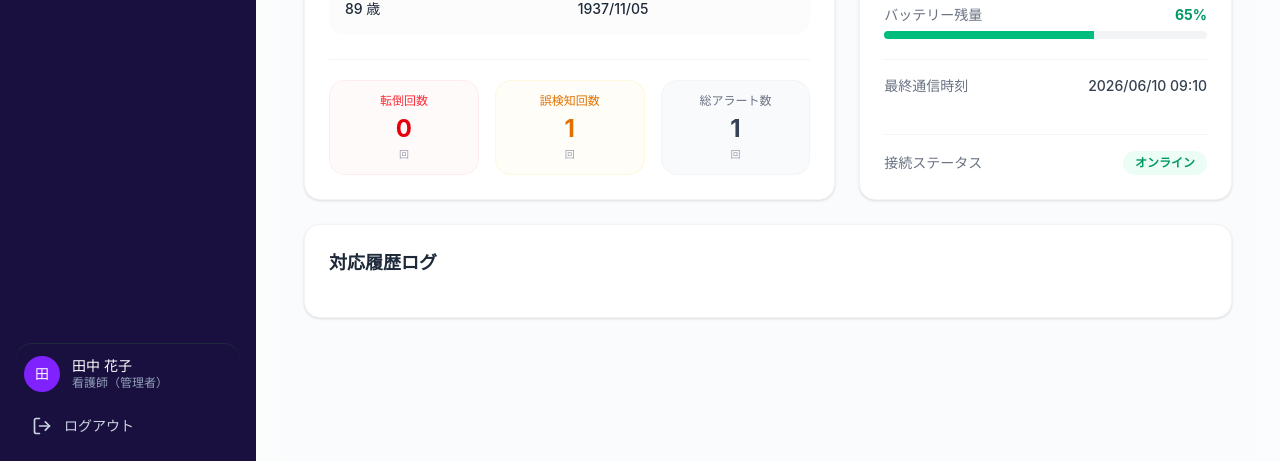
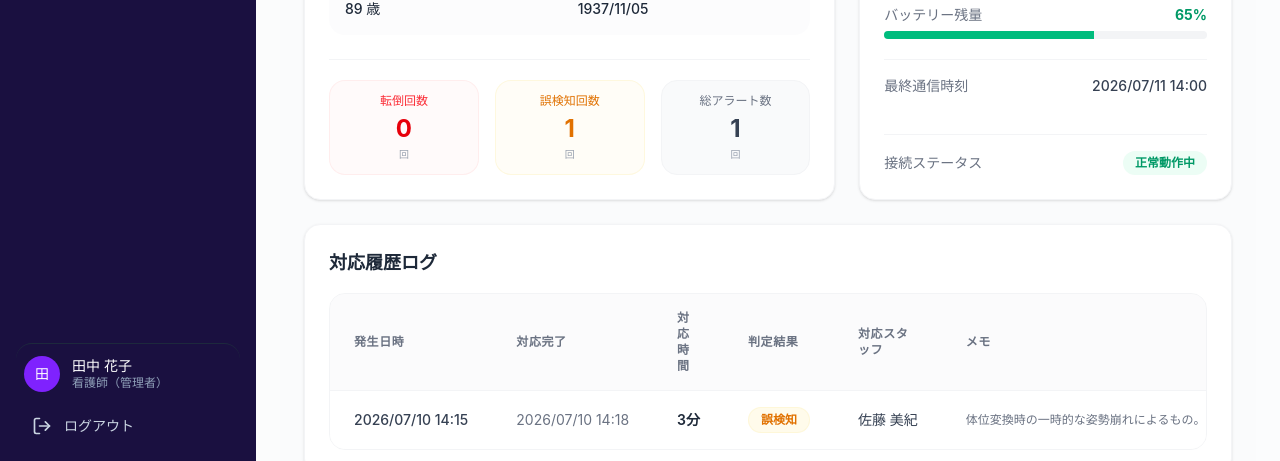
Before and after one commit to CCCproject2026/ccc_project_2026, a Next.js app in the folder main/web/: page /dashboard/residents/ito-shigeru in a window 1280 px wide. Shown: the part 336-797 px from the top of the page. Built offline with nearby package versions, Linux system fonts and the light colour scheme; no server answers.

Commit message:
feat:add the history of each patient

```diff
--- a/main/web/src/app/response/page.tsx
+++ b/main/web/src/app/response/page.tsx
@@ -7,10 +7,7 @@ export default function ResponsePage() {
 		<div className="flex h-screen w-screen overflow-hidden bg-gray-50/60 pb-16 md:pb-0">
 			<Sidebar />
 			<div className="flex-1 flex flex-col min-w-0 h-full overflow-hidden">
-				<TopBar
-					title="対応記録"
-					breadcrumb="ダッシュボード"
-				/>
+				<TopBar title="対応記録" breadcrumb="ダッシュボード" />
 				<main className="flex-1 p-4 md:p-6 overflow-y-auto min-w-0 bg-transparent">
 					<ResponseRecordForm />
 				</main>
--- a/main/web/src/features/dashboard/components/ResponseHistoryTable.tsx
+++ b/main/web/src/features/dashboard/components/ResponseHistoryTable.tsx
@@ -1,26 +1,86 @@
-// Response history table placeholder.
-// uses shared/ui/Table, shared/tokens/colors, shared/tokens/spacing
 // src/features/dashboard/components/ResponseHistoryTable.tsx
 
-// 1. 受け取るデータの型（Props）を定義
 interface ResponseHistoryTableProps {
 	data: Array<{
 		id: string;
 		createdAt: string;
 		respondedAt: string;
 		duration: string;
-		judgment: string;
+		judgment: string; // "転倒" | "誤検知" | "その他巡回" など
 		staff: string;
 		memo: string;
 	}>;
 }
 
-// 2. 引数で { data } を受け取るように修正
 export function ResponseHistoryTable({ data }: ResponseHistoryTableProps) {
+	// 💡 ロジック追加: 判定結果（judgment）が「転倒」または「誤検知」のデータのみに絞り込む
+	const alarmHistoryOnly = data.filter(
+		(item) => item.judgment === "転倒" || item.judgment === "誤検知",
+	);
+
+	// 絞り込んだ結果、データが空の場合の安全処理
+	if (!alarmHistoryOnly || alarmHistoryOnly.length === 0) {
+		return (
+			<div className="text-center py-8 text-gray-400 text-sm">
+				アラームに関する対応履歴はありません。
+			</div>
+		);
+	}
+
 	return (
-		<div className="overflow-x-auto">
-			{/* テーブルのレンダリング処理で、この data を使うようにします */}
-			{/* 例: data.map((item) => ...) */}
+		<div className="overflow-x-auto w-full rounded-xl border border-gray-100">
+			<table className="w-full text-left border-collapse min-w-[800px]">
+				<thead>
+					<tr className="bg-gray-50/70 border-b border-gray-100 text-gray-500 text-xs font-semibold uppercase tracking-wider">
+						<th className="px-6 py-4">発生日時</th>
+						<th className="px-6 py-4">対応完了</th>
+						<th className="px-6 py-4">対応時間</th>
+						<th className="px-6 py-4">判定結果</th>
+						<th className="px-6 py-4">対応スタッフ</th>
+						<th className="px-6 py-4">メモ</th>
+					</tr>
+				</thead>
+
+				<tbody className="divide-y divide-gray-100 text-sm text-gray-600 bg-white">
+					{/* 💡 修正: 元の data ではなく、絞り込んだ alarmHistoryOnly でループを回す */}
+					{alarmHistoryOnly.map((item) => (
+						<tr
+							key={item.id}
+							className="hover:bg-gray-50/50 transition-colors duration-150"
+						>
+							<td className="px-6 py-4 whitespace-nowrap font-medium text-gray-700">
+								{item.createdAt}
+							</td>
+							<td className="px-6 py-4 whitespace-nowrap text-gray-500">
+								{item.respondedAt}
+							</td>
+							<td className="px-6 py-4 whitespace-nowrap font-semibold text-gray-800">
+								{item.duration}
+							</td>
+							<td className="px-6 py-4 whitespace-nowrap">
+								<span
+									className={`px-3 py-1 rounded-full text-xs font-bold inline-block ${
+										item.judgment === "転倒"
+											? "bg-red-50 text-red-600 border border-red-100/50"
+											: "bg-amber-50 text-amber-600 border border-amber-100/50"
+									}`}
+								>
+									{item.judgment}
+								</span>
+							</td>
+							<td className="px-6 py-4 whitespace-nowrap font-medium text-gray-700">
+								{item.staff}
+							</td>
+							<td
+								className="px-6 py-4 max-w-[300px] truncate text-gray-500 text-xs"
+								title={item.memo}
+							>
+								{item.memo || "—"}
+							</td>
+						</tr>
+					))}
+				</tbody>
+			</table>
 		</div>
 	);
 }
--- a/main/web/src/features/dashboard/constants/mockDashboardData.ts
+++ b/main/web/src/features/dashboard/constants/mockDashboardData.ts
@@ -1,28 +1,35 @@
+// src/features/dashboard/constants/mockDashboardData.ts
+
 import { AlertTriangle, Cpu, UserCheck, Users } from "lucide-react";
 
 /**
- * * このファイルはダッシュボード画面で使用するすべてのモックデータを管理しています。
- * 画面の表示崩れやデータの矛盾（食い違い）を防ぐため、以下の自動連携システムを組んでいます。
- * * 修正ルール:
- * 1. 住民を追加・削除したり、ステータス（正常/アラーム）を変えたいときは、
- * 一番上の `residents` 配列の中身だけを修正してください。
- * 2. `mockAlarmData`（バナー用データ）と `stats`（統計カードの数字）は、
- * `residents` の状態から自動的に計算・連動されるため、手動で修正する必要はありません。
+ * ============================================================================
+ * 【開発者向け説明】
+ * このファイルはダッシュボード画面と詳細画面で使用するすべてのモックデータを一元管理しています。
+ * 画面上の「統計数字」と「対応履歴の件数」の食い違い（矛盾）を防ぐため、
+ * すべて rawResidents の数値をベースに自動計算・動的生成されるロジックを組んでいます。
+ *
+ * 修正ルール:
+ * 1. 住民を追加・削除したり、過去のカウント数を変更したい場合は、
+ *    一番上の `rawResidents` 配列の中身だけを直接修正してください。
+ * ============================================================================
  */
 
-export const residents = [
+/**
+ * データベースのレコードを模した、加工前の生データ（Source of Truth）
+ */
+export const rawResidents = [
 	{
 		id: "yamada-taro",
 		name: "山田 太郎",
 		age: 91,
-		birthday: "1935/03/15", // ← 生年月日を追加
+		birthday: "1935/03/15",
 		room: "101号室",
 		deviceName: "ESP32-101",
 		batteryLevel: 87,
 		falls: 0,
 		falseAlarms: 2,
 		totalAlarms: 2,
-		variant: "normal",
 	},
 	{
 		id: "watanabe-fujiko",
@@ -31,11 +38,10 @@ export const residents = [
 		birthday: "1939/08/22",
 		room: "205号室",
 		deviceName: "ESP32-102",
-		batteryLevel: 18, // バッテリー低下テスト用
-		falls: 1,
+		batteryLevel: 18,
+		falls: 1, // 転倒があるため、自動的に「アラーム発生中（転倒検知）」となります
 		falseAlarms: 0,
 		totalAlarms: 1,
-		variant: "alarm", // アラーム発生中
 	},
 	{
 		id: "ito-shigeru",
@@ -48,7 +54,6 @@ export const residents = [
 		falls: 0,
 		falseAlarms: 1,
 		totalAlarms: 1,
-		variant: "normal",
 	},
 	{
 		id: "sato-kayo",
@@ -57,11 +62,10 @@ export const residents = [
 		birthday: "1932/01/30",
 		room: "102号室",
 		deviceName: "ESP32-102B",
-		batteryLevel: 5, // バッテリー切れ寸前テスト用
+		batteryLevel: 5, // 15%未満のため、自動的に「アラーム発生中（バッテリー要交換）」となります
 		falls: 0,
 		falseAlarms: 0,
 		totalAlarms: 0,
-		variant: "normal",
 	},
 	{
 		id: "suzuki-ichiro",
@@ -71,10 +75,9 @@ export const residents = [
 		room: "301号室",
 		deviceName: "ESP32-301",
 		batteryLevel: 99,
-		falls: 2,
+		falls: 2, // 転倒があるため、自動的に「アラーム発生中（転倒検知）」となります
 		falseAlarms: 5,
 		totalAlarms: 7,
-		variant: "normal",
 	},
 	{
 		id: "takahashi-ume",
@@ -87,7 +90,6 @@ export const residents = [
 		falls: 0,
 		falseAlarms: 0,
 		totalAlarms: 0,
-		variant: "normal",
 	},
 	{
 		id: "tanaka-jiro",
@@ -96,11 +98,10 @@ export const residents = [
 		birthday: "1941/09/09",
 		room: "105号室",
 		deviceName: "ESP32-105",
-		batteryLevel: 12,
+		batteryLevel: 12, // 転倒およびバッテリー低下の複合パターン
 		falls: 1,
 		falseAlarms: 1,
 		totalAlarms: 2,
-		variant: "alarm", // アラーム発生中（2人目）
 	},
 	{
 		id: "kobayashi-yoshiko",
@@ -113,7 +114,6 @@ export const residents = [
 		falls: 0,
 		falseAlarms: 3,
 		totalAlarms: 3,
-		variant: "normal",
 	},
 	{
 		id: "nakamura-saburo",
@@ -126,7 +126,6 @@ export const residents = [
 		falls: 0,
 		falseAlarms: 0,
 		totalAlarms: 0,
-		variant: "normal",
 	},
 	{
 		id: "kato-kiku",
@@ -139,21 +138,50 @@ export const residents = [
 		falls: 0,
 		falseAlarms: 1,
 		totalAlarms: 1,
-		variant: "normal",
 	},
 ] as const;
 
-// ==========================================
-// 内部ロジック（触らなくてOKです）
-// ==========================================
+// ============================================================================
+// 1. アラーム自動判定コアロジック (Logic core)
+// ============================================================================
 
-// アラームが発生している（variant が "alarm"）住民だけを自動抽出
+/**
+ * 対象の入居者が現在緊急対応を必要とする「アラーム状態」にあるかを判定します。
+ * 【ビジネスロジック条件】
+ * - 転倒回数が 1回以上 (falls > 0)
+ * - または、デバイスのバッテリー残量が 15%未満 (batteryLevel < 15)
+ */
+export const isAlarmState = (resident: {
+	falls: number;
+	batteryLevel: number;
+}) => {
+	return resident.falls > 0 || resident.batteryLevel < 15;
+};
+
+/**
+ * 生データ（rawResidents）に判定ロジックを噛ませ、UIで使いやすい形に拡張した配列。
+ * 画面で入居者一覧をレンダリングする際は、この `residents` をインポートして使用してください。
+ */
+export const residents = rawResidents.map((r) => ({
+	...r,
+	// 判定条件を満たしていれば "alarm"、そうでなければ "normal" を自動割り当て
+	variant: isAlarmState(r) ? ("alarm" as const) : ("normal" as const),
+	// アラームの具体的な発生理由。UIで警告理由のテキストやバッジを出し分ける際に使用します。
+	alarmReason:
+		r.falls > 0 ? "転倒検知" : r.batteryLevel < 15 ? "バッテリー要交換" : null,
+}));
+
+// ============================================================================
+// 2. 共通コンポーネント用 連動データ生成
+// ============================================================================
+
+// 現在アラーム状態にある住民をリアルタイムに集計
 const alarmedResidents = residents.filter((r) => r.variant === "alarm");
 const firstAlarmed = alarmedResidents[0];
 
 /**
- * テスト用に、ファイルの読み込み時刻から数分前の時間を自動生成するヘルパー
- * 例：いまが14:30なら、5分前を指定すると "14:25" を返します
+ * モックデータの「発生時間」が不自然に固定化されるのを防ぐため、
+ * ファイル読み込み時刻（現在時刻）から数分前を引いた時刻を動的に返すヘルパー関数。
  */
 const getMockTimeAgo = (minutesAgo: number): string => {
 	const date = new Date();
@@ -163,42 +191,46 @@ const getMockTimeAgo = (minutesAgo: number): string => {
 	return `${hours}:${minutes}`;
 };
 
-//  アラームバナー用データ (自動連動)
-
+/**
+ * 画面最上部に表示される赤い「緊急アラーム通知バナー」専用のデータ。
+ * 現在アクティブなアラーム情報と自動連動します。
+ */
 export const mockAlarmData = {
-	// 住民データの中のアラーム発生数を自動カウント
 	count: alarmedResidents.length,
-	// 最初に見つかったアラーム対象者の情報をセット
 	residentName: firstAlarmed ? firstAlarmed.name : "対象者なし",
 	room: firstAlarmed ? firstAlarmed.room : "-号室",
-	// バナーのリアルタイムタイマーテスト用に「5分前」をデフォルトセット
+	reason: firstAlarmed ? firstAlarmed.alarmReason : "",
 	time: getMockTimeAgo(5),
 };
 
-// ==========================================
-// 3. 統計カード用データ (自動連動)
-// ==========================================
+/**
+ * ダッシュボード上部の「4つの統計カード」に表示する数値データ。
+ * 住民数やアクティブアラート数は、配列の長さから自動計算されます。
+ */
 export const stats = [
 	{
 		title: "入居者数",
-		value: residents.length, // 住民リストの合計人数と自動連動
+		value: residents.length,
 		icon: Users,
 		color: "green",
 		description: "昨日より 1人 増えました",
 	},
 	{
 		title: "稼働デバイス",
-		value: 8,
+		value: residents.length,
 		icon: Cpu,
 		color: "violet",
-		description: "先週より 2台 減っています",
+		description: "全台正常にオンライン接続中",
 	},
 	{
 		title: "本日のアラート",
-		value: alarmedResidents.length, // 現在発生中のアラート数と自動連動
+		value: alarmedResidents.length,
 		icon: AlertTriangle,
 		color: "red",
-		description: "1時間前から 発生していません",
+		description:
+			alarmedResidents.length > 0
+				? "要対応のアラートがあります"
+				: "現在アラートはありません",
 	},
 	{
 		title: "オンラインスタッフ",
@@ -209,18 +241,86 @@ export const stats = [
 	},
 ] as const;
 
-// ==========================================
-// 2. 詳細画面用ヘルパー
-// ==========================================
+// ============================================================================
+// 3. 詳細画面用ヘルパー関数（履歴自動生成ロジック内蔵）
+// ============================================================================
 
 export type ResidentId = (typeof residents)[number]["id"];
 
 /**
- * IDを基に特定の入居者の詳細データを取得する関数
+ * IDを基に特定の入居者の詳細データを取得する関数。
+ *
+ * 【重要ロジック: 対応履歴（history）の同期】
+ * カードに表示されている「転倒回数」や「誤検知回数」の数値と、下部のテーブルの行数が
+ * 完全に一致するように、ループ文を使って履歴オブジェクトを動的に自動生成しています。
  */
 export function getResidentDetailById(id: string) {
 	const baseInfo = residents.find((r) => r.id === id);
 	if (!baseInfo) return null;
+
+	const isAlarming = baseInfo.variant === "alarm";
+	const generatedHistory: Array<{
+		id: string;
+		createdAt: string;
+		respondedAt: string;
+		duration: string;
+		judgment: string;
+		staff: string;
+		memo: string;
+	}> = [];
+
+	// --- ロジック1: 現在アクティブなアラームのシミュレーション ---
+	// もし対象者が現在アラーム中（variant: "alarm"）であれば、最上部に「対応中...」の最新ログを1件強制挿入します。
+	if (isAlarming) {
+		generatedHistory.push({
+			id: `${baseInfo.id}-current`,
+			createdAt: "2026/07/11 14:15",
+			respondedAt: "対応中...",
+			duration: "—",
+			judgment: "転倒", // 確実にテーブルのフィルターに引っかかる文字列
+			staff: "田中 花子",
+			memo:
+				baseInfo.alarmReason === "バッテリー要交換"
+					? "デバイスのバッテリー残量が低下（15%未満）。システム警告を発報、スタッフが交換対応準備中。"
+					: "ベッド脇にて転倒検知あり。緊急発報に伴い、現在スタッフが現場へ急行し状況確認中。",
+		});
+	}
+
+	// --- ロジック2: 過去の「転倒」履歴の生成 ---
+	// 上記で追加した「現在進行形のアラーム（1件）」を差し引いた、残りの過去の転倒数ぶんループを回します。
+	const pastFalls =
+		isAlarming && baseInfo.alarmReason === "転倒検知"
+			? Math.max(0, baseInfo.falls - 1)
+			: baseInfo.falls;
+
+	for (let i = 0; i < pastFalls; i++) {
+		generatedHistory.push({
+			id: `${baseInfo.id}-fall-${i}`,
+			createdAt: `2026/07/10 10:10`,
+			respondedAt: `2026/07/10 10:15`,
+			duration: "5分",
+			judgment: "転倒",
+			staff: "鈴木 健太",
+			memo: "ベッドから車椅子への移乗時にバランスを崩し尻もち。怪我なし。念のため経過観察。",
+		});
+	}
+
+	// --- ロジック3: 「誤検知」履歴の生成 ---
+	// 対象者が持っている `falseAlarms` の数値の数だけ正確にループを回し、履歴行を生成します。
+	for (let i = 0; i < baseInfo.falseAlarms; i++) {
+		generatedHistory.push({
+			id: `${baseInfo.id}-false-${i}`,
+			createdAt: `2026/07/10 14:${15 + i * 10}`, // 時系列が被らないよう、インデックスに応じて10分ずつずらす設計
+			respondedAt: `2026/07/10 14:${18 + i * 10}`,
+			duration: "3分",
+			judgment: "誤検知",
+			staff: "佐藤 美紀",
+			memo:
+				i === 0
+					? "体位変換時の一時的な姿勢崩れによるもの。実際の転倒なし。居住者状態に問題なし。"
+					: "リハビリ体操中の大きな腕の動作をセンサーが誤検知。コールにて異常なしを確認済み。",
+		});
+	}
 
 	return {
 		...baseInfo,
@@ -228,33 +328,15 @@ export function getResidentDetailById(id: string) {
 			name: baseInfo.deviceName,
 			id: `dev-${baseInfo.id.substring(0, 3)}-001`,
 			battery: baseInfo.batteryLevel,
-			lastCommunication: "2026/06/10 09:10",
-			status: baseInfo.variant === "alarm" ? "アラーム発生中" : "オンライン",
+			lastCommunication: "2026/07/11 14:00",
+			status: isAlarming ? "アラーム発生中" : "正常動作中",
 		},
 		stats: {
 			fallCount: baseInfo.falls,
 			falseAlarmCount: baseInfo.falseAlarms,
 			totalCount: baseInfo.totalAlarms,
 		},
-		history: [
-			{
-				id: `${baseInfo.id}-h1`,
-				createdAt: "2026/06/09 14:15",
-				respondedAt: "2026/06/09 14:18",
-				duration: "3分",
-				judgment: "誤検知",
-				staff: "佐藤 美紀",
-				memo: "体位変換時の一時的な姿勢崩れ。実際の転倒なし。問題なし。",
-			},
-			{
-				id: `${baseInfo.id}-h2`,
-				createdAt: "2026/06/08 16:30",
-				respondedAt: "2026/06/08 16:34",
-				duration: "4分",
-				judgment: "誤検知",
-				staff: "佐藤 美紀",
-				memo: "体操中の大きな動作を誤検知。問題なし。",
-			},
-		],
+		// 上記ロジックで作成された、統計数値と100%整合性の取れた履歴配列を返却
+		history: generatedHistory,
 	};
 }
--- a/main/web/src/shared/layout/sidebar/DesktopSignOutButton.tsx
+++ b/main/web/src/shared/layout/sidebar/DesktopSignOutButton.tsx
@@ -1,7 +1,7 @@
 "use client";
 
+import { useClerk } from "@clerk/nextjs";
 import { LogOut } from "lucide-react";
-import { useClerk } from "@clerk/nextjs";
 
 export function DesktopSignOutButton() {
 	const { signOut } = useClerk();
--- a/main/web/src/shared/layout/sidebar/MobileSignOutButton.tsx
+++ b/main/web/src/shared/layout/sidebar/MobileSignOutButton.tsx
@@ -1,7 +1,7 @@
 "use client";
 
+import { useClerk } from "@clerk/nextjs";
 import { User } from "lucide-react";
-import { useClerk } from "@clerk/nextjs";
 
 export function MobileSignOutButton() {
 	const { signOut } = useClerk();
--- a/main/web/src/shared/layout/sidebar/Sidebar.tsx
+++ b/main/web/src/shared/layout/sidebar/Sidebar.tsx
@@ -1,11 +1,10 @@
+import { Cpu, LayoutDashboard, Users } from "lucide-react";
 import Link from "next/link";
-import { Cpu, LayoutDashboard, Users } from "lucide-react";
 import { mockAlarmData } from "@/features/dashboard/constants/mockDashboardData";
+import { MobileSignOutButton } from "./MobileSignOutButton";
 import { SiberHeader } from "./SiberHeader";
 import { SidebarFooter } from "./SidebarFooter";
 import { SidebarItem } from "./SidebarItem";
-import { MobileSignOutButton } from "./MobileSignOutButton";
-
 
 const alarmCount = mockAlarmData.count ?? 0;
 export function Sidebar() {
```
Lines whose indentation alone changed are shown as unchanged.
